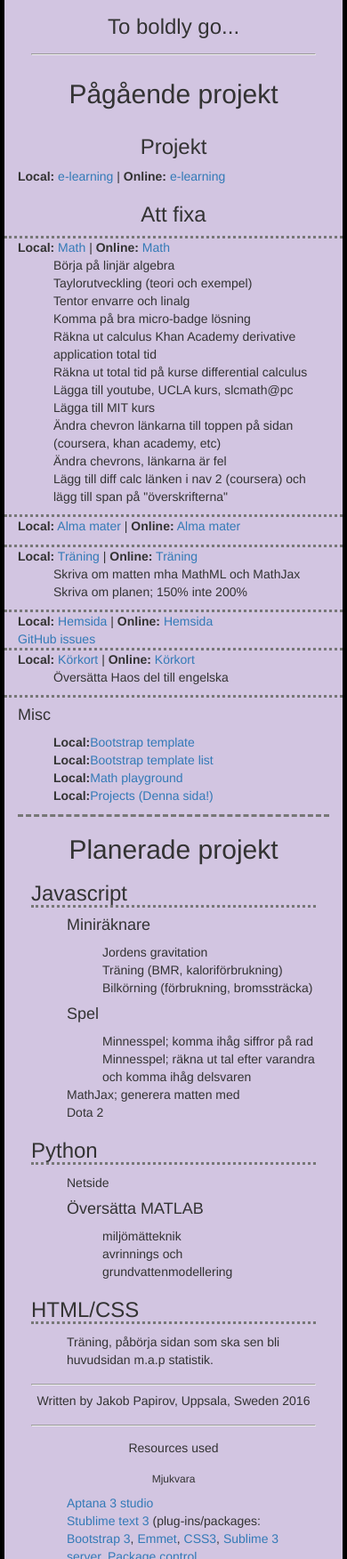
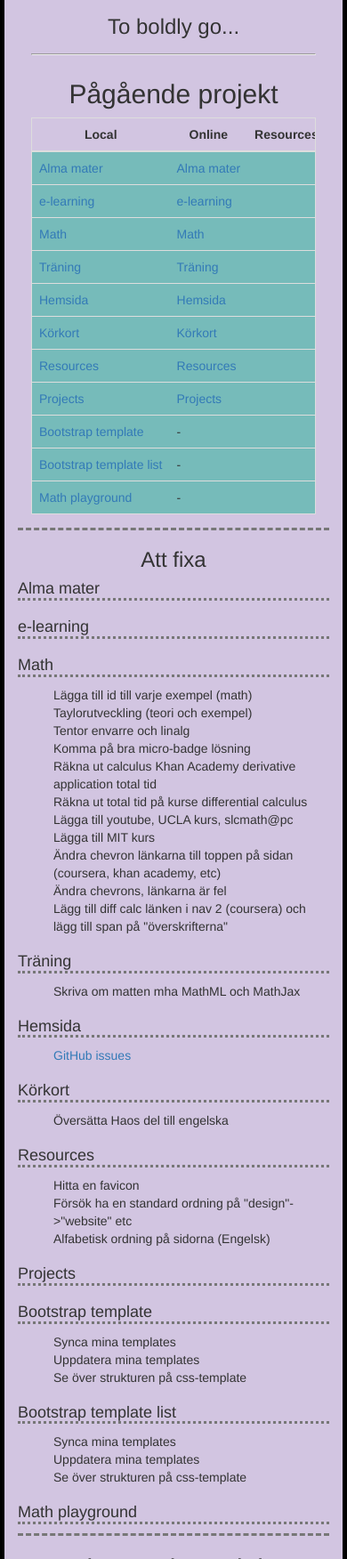
Before and after one commit to JakobPapirov/projects, a plain HTML site: page index.html in a window 390 px wide. Shown: the part 248-2000 px from the top of the page at 89% size. Drawn offline with nearby package versions, Linux system fonts and the light colour scheme; some packages are replaced by stand-ins of ours.

Commit message:
Strucutre revamp
Change from a list approach to a table approach. Added links to
/resources

```diff
--- a/css/main.css
+++ b/css/main.css
@@ -78,12 +78,23 @@ hr {
 ul {
 	list-style: none;
 }
+tbody {
+	background-color: #76bbba;
+}
+th {
+	text-align: center;
+}
 .local {
 	font-weight: bold;
 }
 .online {
 	font-weight: bold;
 }
-.footer {
-	clear: both;
+footer {
+	text-align: center;
+	color: white;
+	background-color: black;
 }
+.resources {
+	text-align: center;
+}
--- a/index.html
+++ b/index.html
@@ -55,33 +55,103 @@
 				<hr> <!-- Horizontal rule -->
 			</div>
     </div>
-		<div class="row between-sections"> <!-- Pågående projekt -->
+    <div class="row"> <!-- Pågående projekt -->
 		  <div class="col-md-12">
 		    <h2 class="header-section" id="r2p1">Pågående projekt</h2>
       </div>
-      <div class="row">
+    </div>
+    <div class="row between-sections"> <!-- Main content table-->
         <div class="col-md-12">
-          <div class="row inbetween-sections"> <!-- e-learning -->
-            <div class="col-md-6">
-              <h3 class="header-section">Projekt</h3>
-                <span class="local">Local:</span><a href="http://localhost:8080/e-learning/" target="_blank"> e-learning</a> |
-                  <span class="online">Online:</span><a href="http://jakobpapirov.se/e-learning" target="_blank"> e-learning</a>
+          <div class="table-responsive">
+            <table class="table table-hover">
+              <thead>
+                <tr>
+                  <th>Local</th>
+                  <th>Online</th>
+                  <th>Resources</th>
+                </tr>
+              </thead>
+              <tbody>
+                <tr>
+                  <td><a href="http://localhost:8080/Alma%20mater/" target="_blank">Alma mater</a></td>
+                  <td><a href="http://jakobpapirov.se/alma-mater" target="_blank">Alma mater</a></td>
+                  <td></td>
+                </tr>
+                <tr>
+                  <td><a href="http://localhost:8080/e-learning/" target="_blank">e-learning</a></td>
+                  <td><a href="http://jakobpapirov.se/e-learning" target="_blank">e-learning</a></td>
+                  <td></td>
+                </tr>
+                <tr>
+                  <td><a href="http://localhost:8080/math/" target="_blank">Math</a></td>
+                  <td><a href="http://jakobpapirov.se/math" target="_blank">Math</a></td>
+                  <td></td>
+                </tr>
+                <tr>
+                  <td><a href="http://localhost:8080/fitness/" target="_blank">Träning</a></td>
+                  <td><a href="http://jakobpapirov.se/fitness" target="_blank">Träning</a></td>
+                  <td></td>
+                </tr>
+                <tr>
+                  <td><a href="http://localhost:8080/website/" target="_blank">Hemsida</a></td>
+                  <td><a href="http://jakobpapirov.se/" target="_blank">Hemsida</a></td>
+                  <td></td>
+                </tr>
+                <tr>
+                  <td><a href="http://localhost:8080/drivers-licence/" target="_blank"> Körkort</a></td>
+                  <td><a href="http://jakobpapirov.se/drivers-licence" target="_blank" title="Körkort"> Körkort</a></td>
+                  <td></td>
+                </tr>
+                <tr>
+                  <td><a href="http://localhost:8080/resources/" target="_blank"> Resources</a></td>
+                  <td><a href="http://jakobpapirov.se/resources" target="_blank" title="Resources"> Resources</a></td>
+                  <td></td>
+                </tr>
+                <tr>
+                  <td><a href="http://localhost:8080/projects/" target="_blank" title="Denna sida!">Projects</a></td>
+                  <td><a href="http://jakobpapirov.se/projects" target="_blank" title="På sikt http://projects.jakobpapirov.se/">Projects</a></td>
+                  <td></td>
+                </tr>
+                <tr>
+                  <td><a href="http://localhost:8080/new%20project/template-bootstrap/" target="_blank">Bootstrap template</a></td>
+                  <td>-</td>
+                  <td></td>
+                </tr>
+                <tr>
+                  <td><a href="http://localhost:8080/new%20project/template-bootstrap-list/" target="_blank">Bootstrap template list</a></td>
+                  <td>-</td>
+                  <td></td>
+                </tr>
+                <tr>
+                  <td><a href="http://localhost:8080/math-playground/" target="_blank">Math playground</a></td>
+                  <td>-</td>
+                  <td></td>
+                </tr>
+              </tbody>
+            </table>
+          </div> <!-- div table ends -->
         </div>
-            <div class="col-md-6">
+    </div> <!-- row ends -->
+    <div class="row between-sections"> <!-- Att fixa main row -->
+      <div class="row"> <!-- Alma mater row-->
+        <div class="col-md-12">
           <h3 class="header-section">Att fixa</h3>
+              <h4 class="inbetween-sections">Alma mater</h4>
                 <ul>
                   <li></li>
                 </ul>
         </div>
-          </div> <!-- e-learning ends -->
-          <div class="row inbetween-sections"> <!-- Math -->
-              <div class="col-md-6">
-                <span class="local">Local:</span><a href="http://localhost:8080/math/" target="_blank"> Math</a> |
-                  <span class="online">Online:</span><a href="http://jakobpapirov.se/math" target="_blank"> Math</a>
+      </div> <!-- Alma mater row ends -->
+      <div class="row"> <!-- e-learning row -->
+        <div class="col-md-12">
+          <h4 class="inbetween-sections">e-learning</h4>
         </div>
-              <div class="col-md-6">
+      </div> <!-- e-learning row ends -->
+      <div class="row"> <!-- Math row -->
+        <div class="col-md-12">
+          <h4 class="inbetween-sections">Math</h4>
             <ul>
-                  <li>Börja på linjär algebra</li>
+              <li>Lägga till id till varje exempel (math)</li>
               <li>Taylorutveckling (teori och exempel)</li>
               <li>Tentor envarre och linalg</li>
               <li>Komma på bra micro-badge lösning</li>
@@ -94,67 +164,78 @@
               <li>Lägg till diff calc länken i nav 2 (coursera) och lägg till span på "överskrifterna"</li>
             </ul>
         </div>
-          </div> <!-- Math ends -->
-          <div class="row inbetween-sections"> <!-- Alma mater row -->
-              <div class="col-md-6">
-                <span class="local">Local:</span><a href="http://localhost:8080/Alma%20mater/" target="_blank"> Alma mater</a> |
-                  <span class="online">Online:</span><a href="http://jakobpapirov.se/alma-mater" target="_blank"> Alma mater</a>
-              </div>
-              <div class="col-md-6">
+      </div> <!-- Math row ends -->
+      <div class="row"> <!-- Träning row -->
+        <div class="col-md-12">
+          <h4 class="inbetween-sections">Träning</h4>
             <ul>
+              <li>Skriva om matten mha MathML och MathJax</li>
               <li></li>
             </ul>
         </div>
-          </div> <!-- Alma mater row ends -->
-          <div class="row inbetween-sections"> <!-- Fitness row -->
-              <div class="col-md-6">
-                <span class="local">Local:</span><a href="http://localhost:8080/fitness/" target="_blank"> Träning</a> |
-                  <span class="online">Online:</span><a href="http://jakobpapirov.se/fitness" target="_blank"> Träning</a>
-              </div>
-              <div class="col-md-6">
+      </div> <!-- Träning row ends -->
+      <div class="row"> <!-- Hemsida row -->
+        <div class="col-md-12">
+          <h4 class="inbetween-sections">Hemsida</h4>
             <ul>
-                  <li>Skriva om matten mha MathML och MathJax</li>
-                  <li>Skriva om planen; 150% inte 200%</li>
+              <a href="https://github.com/JakobPapirov/JakobPapirov.github.io/issues" target="_blank" title="GitHub | issues">GitHub issues</a>
             </ul>
         </div>
-          </div> <!-- Fitness row ends -->
-          <div class="row inbetween-sections"> <!-- Hemsida row -->
-              <div class="col-md-6">
-                <span class="local">Local:</span><a href="http://localhost:8080/website/" target="_blank"> Hemsida</a> |
-                  <span class="online">Online:</span><a href="http://jakobpapirov.se/" target="_blank"> Hemsida</a>
-              </div>
-              <div class="col-md-6">
-                <a href="https://github.com/JakobPapirov/JakobPapirov.github.io/issues" target="_blank" title="GitHub | issues">GitHub issues</a>
-              </div>
       </div> <!-- Hemsida row ends -->
-          <div class="row inbetween-sections"> <!-- Körkort row -->
-              <div class="col-md-6">
-                <span class="local">Local:</span><a href="http://localhost:8080/drivers-licence/" target="_blank"> Körkort</a> |
-                  <span class="online">Online:</span><a href="http://jakobpapirov.se/drivers-licence" target="_blank" title="Körkort!"> Körkort</a>
-              </div>
-              <div class="col-md-6">
+      <div class="row"> <!-- Körkort row -->
+        <div class="col-md-12">
+          <h4 class="inbetween-sections">Körkort</h4>
             <ul>
               <li>Översätta Haos del till engelska</li>
             </ul>
         </div>
       </div> <!-- Körkort row ends -->
-          <div class="row"> <!-- Misc row -->
-              <div class="col-md-6">
-                <h4>Misc</h4>
+      <div class="row"> <!-- Resources row -->
+        <div class="col-md-12">
+          <h4 class="inbetween-sections">Resources</h4>
             <ul>
-                    <li><span class="local">Local:</span><a href="http://localhost:8080/new%20project/template-bootstrap/" target="_blank">Bootstrap template</a></li>
-                    <li><span class="local">Local:</span><a href="http://localhost:8080/new%20project/template-bootstrap-list/" target="_blank">Bootstrap template list</a></li>
-                    <li><span class="local">Local:</span><a href="http://localhost:8080/math-playground/" target="_blank">Math playground</a></li>
-                    <li><span class="local">Local:</span><a href="http://localhost:8080/projects/" target="_blank">Projects (Denna sida!)</a></li>
+              <li>Hitta en favicon</li>
+              <li>Försök ha en standard ordning på "design"->"website" etc</li>
+              <li>Alfabetisk ordning på sidorna (Engelsk)</li>
             </ul>
         </div>
-              <div class="col-md-6">
-
+      </div> <!-- Resources row ends -->
+      <div class="row"> <!-- Projects row -->
+        <div class="col-md-12">
+          <h4 class="inbetween-sections">Projects</h4>
+            <ul>
+              <li></li>
+            </ul>
         </div>
-          </div> <!-- Misc row ends -->
+      </div> <!-- Projects row ends -->
+      <div class="row"> <!-- Bootstrap template row -->
+        <div class="col-md-12">
+          <h4 class="inbetween-sections">Bootstrap template</h4>
+            <ul>
+              <li>Synca mina templates</li>
+              <li>Uppdatera mina templates</li>
+              <li>Se över strukturen på css-template</li>
+              <li></li>
+            </ul>
         </div>
+      </div> <!-- Bootstrap template row ends -->
+      <div class="row"> <!-- Bootstrap template list row -->
+        <div class="col-md-12">
+          <h4 class="inbetween-sections">Bootstrap template list</h4>
+            <ul>
+              <li>Synca mina templates</li>
+              <li>Uppdatera mina templates</li>
+              <li>Se över strukturen på css-template</li>
+              <li></li>
+            </ul>
         </div>
+      </div> <!-- Bootstrap template list row ends -->
+      <div class="row"> <!-- Math playground row -->
+        <div class="col-md-12">
+          <h4 class="inbetween-sections">Math playground</h4>
         </div>
+      </div> <!-- Math playground row ends -->
+    </div> <!-- Att fixa main row -->
 		<div class="row"> <!-- Planerade projekt -->
       <div class="col-md-12">
         <h2 class="header-section" id="r2p2">Planerade projekt</h2>
@@ -205,39 +286,23 @@
         <hr> <!-- Horizontal rule -->
       </div>
     </div>
-		<div class="row"> <!-- Resources used -->
+		<div class="row resources"> <!-- Resources used -->
       <div class="row">
         <div class="col-md-12">
-          <h5 class="header-section">Resources used</h5>
+          <h5 class="">Resources used</h5>
         </div>
       </div>
-      <div class="col-md-3">
-        <h6 class="header-section">Mjukvara</h6>
-        <ul>
-          <li><a href="http://www.aptana.com/products/studio3/download.html">Aptana 3 studio</a></li>
-          <li><a href="http://www.sublimetext.com/">Stublime text 3</a> (plug-ins/packages: <a href="https://github.com/JasonMortonNZ/bs3-sublime-plugin" target="_blank" title="Bootstrap 3">Bootstrap 3</a>, <a href="http://emmet.io/blog/sublime-text-3/">Emmet</a>, <a href="#">CSS3</a>, <a href="#">Sublime 3 server</a>, <a href="#">Package control</a></li>
-        </ul>
+      <div class="row">
+        <div class="col-md-4">
+          <a href="jakobpapirov.se/resources#main" target="_blank" title="General"><img src="graphics/Book Stack-32.png"></a>
          </div>
-			<div class="col-md-3">
-			  <h6 class="header-section">Design</h6>
-			    <ul>
-            <li><a href="https://getbootstrap.com" target="_blank" title="Go to bootstrap website | new tab">Bootstrap</a> (incl.
-                <a href="https://getbootstrap.com/components/#glyphicons" target="_blank" title="Go to Bootstrap: glyphicons | new tab">glyphicons</a>)</li>
-          </ul>
+         <div class="col-md-4">
+          <a href="jakobpapirov.se/resources#alma-mater" target="_blank" title="Specific"><img src="graphics/Tweezers-32.png"></a>
          </div>
-			<div class="col-md-3">
-			  <h6 class="header-section">Icons</h6>
-			    <ul>
-            <li><a href="http://www.famfamfam.com/lab/icons/silk/" target="_blank" title="Go to famfamfam icons | new tab">famfamfam</a></li>
-            <li><a href="https://icons8.com/" target="_blank" title="Go to icons8">icons8</a></li>
-          </ul>
+         <div col-md-4>
+            <a href="https://github.com/JakobPapirov/math" target="_blank">
+              <img src="graphics/GitHub-32.png" alt="GitHub" title="The repository!"></a>
          </div>
-			<div class="col-md-3">
-			  <h6 class="header-section">Math</h6>
-			    <ul>
-			      <li><a href="https://www.mathjax.org/" target="_blank" title="Go to mathjax website | new tab">Mathjax</a></li>
-            <li><a href="http://firemath.info" target="_blank" title="Go to firemath | new tab">Firemath: Firefox extention</a></li>
-          </ul>
        </div>
     </div> <!-- Resources used ends -->
 	</div> <!-- container ends -->
```
Also changed, not shown: graphics/Book Stack-32.png (added), graphics/No Idea-32.png (added), graphics/Region Code-32.png (added), graphics/Tweezers-32.png (added). Lines whose indentation alone changed are shown as unchanged.
